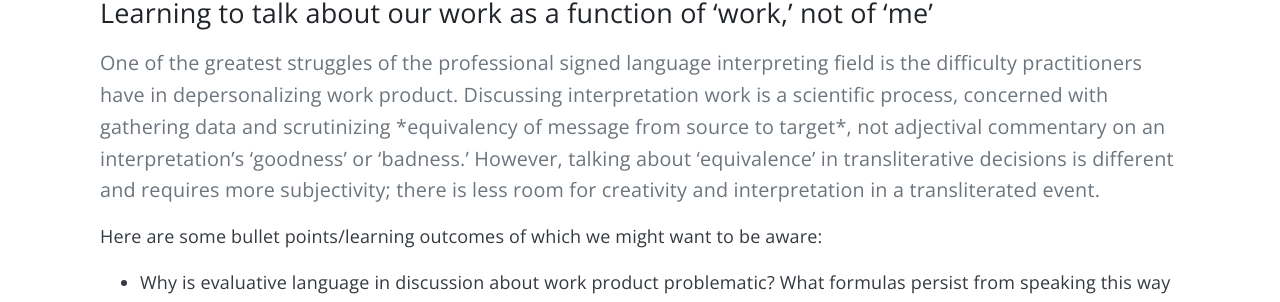
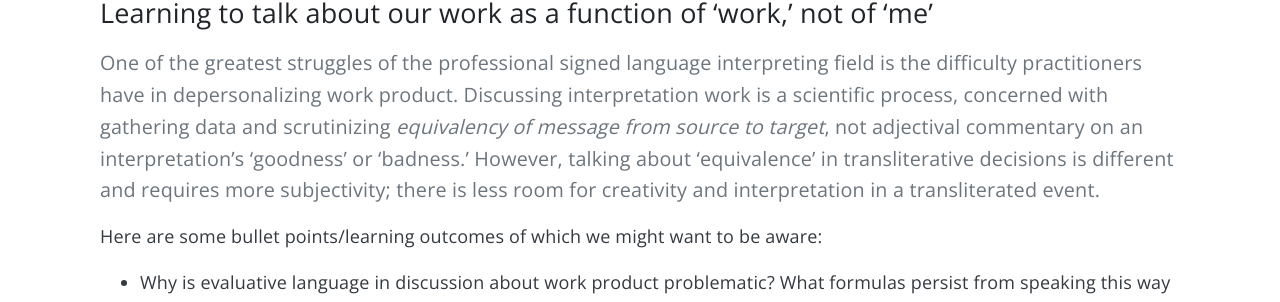
Before and after one commit to intrpr/jekyll-portfol-test, a Jekyll site: the page built from _posts/2019-06-09-contexting-work-and-feedback.md, in a window 1280 px wide and 900 px high. Shown: the part 414-716 px from the top of the window. Built offline with Jekyll 4.4.1, drawn with Linux system fonts in a browser that asks for light colours; nearby versions of some CDN libraries; some web fonts are replaced; our own code applies the rules of GitHub Pages for plain Markdown files; comment, search, counter and statistics services are not loaded.

Commit message:
Update 2019-06-09-contexting-work-and-feedback.md

```diff
--- a/_posts/2019-06-09-contexting-work-and-feedback.md
+++ b/_posts/2019-06-09-contexting-work-and-feedback.md
@@ -9,7 +9,7 @@ description: This course is an introduction to the skills and processes required
 
 ## Learning to talk about our work as a function of ‘work,’ not of ‘me’
 
-<p class="lead">One of the greatest struggles of the professional signed language interpreting field is the difficulty practitioners have in depersonalizing work product. Discussing interpretation work is a scientific process, concerned with gathering data and scrutinizing *equivalency of message from source to target*, not adjectival commentary on an interpretation’s ‘goodness’ or ‘badness.’ However, talking about ‘equivalence’ in transliterative decisions is different and requires more subjectivity; there is less room for creativity and interpretation in a transliterated event.</p>
+<p class="lead">One of the greatest struggles of the professional signed language interpreting field is the difficulty practitioners have in depersonalizing work product. Discussing interpretation work is a scientific process, concerned with gathering data and scrutinizing <em>equivalency of message from source to target</em>, not adjectival commentary on an interpretation’s ‘goodness’ or ‘badness.’ However, talking about ‘equivalence’ in transliterative decisions is different and requires more subjectivity; there is less room for creativity and interpretation in a transliterated event.</p>
 
 Here are some bullet points/learning outcomes of which we might want to be aware:
 * Why is evaluative language in discussion about work product problematic? What formulas persist from speaking this way about our work?
```
